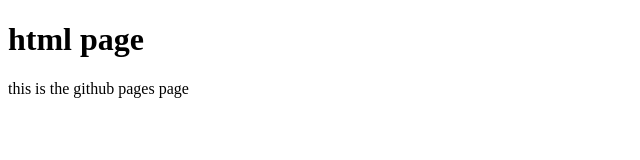
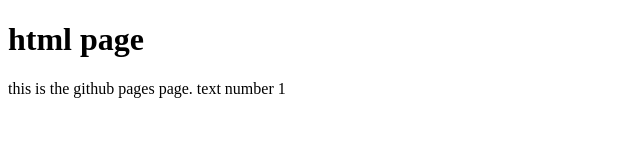
Before and after one commit to autumnworks/autumnworks, a plain HTML site: page index.html in a window 1280 px wide. Shown: the whole page, without its empty margins (0-640 px from the left). Drawn offline with Linux system fonts and the light colour scheme.

Commit message:
Update index.html
minor change to test something

```diff
--- a/index.html
+++ b/index.html
@@ -2,6 +2,6 @@
 <html>
     <body>
         <h1>html page</h1>
-        <p>this is the github pages page</p>
+        <p>this is the github pages page. text number 1</p>
     </body>
 </html>
```
